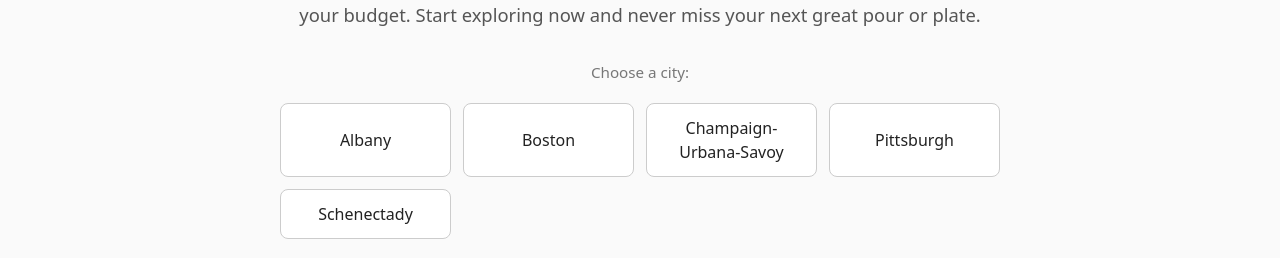
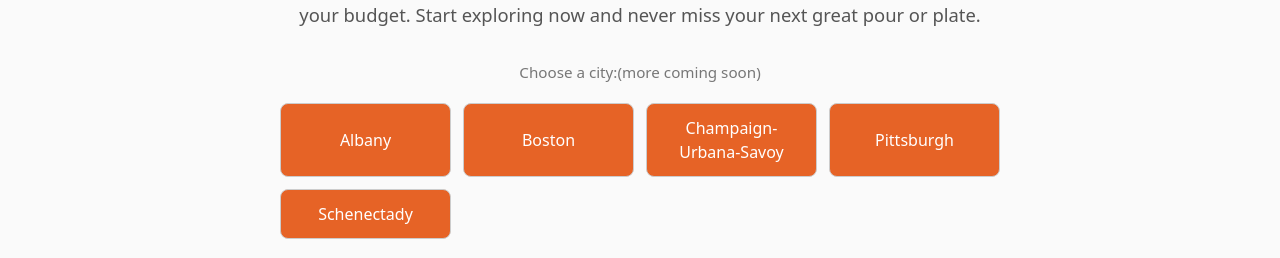
Before and after one commit to shana202/happyhourspot, a React (Vite) app in the folder client/: page / in a window 1280 px wide. Shown: the part 694-952 px from the top of the page. Built offline with nearby package versions, Linux system fonts and the light colour scheme; no server answers.

Commit message:
update styling to home buttons

```diff
--- a/client/src/pages/Home.css
+++ b/client/src/pages/Home.css
@@ -77,8 +77,8 @@
   padding: 0.75rem 1rem;
   border: 1px solid #ccc;
   border-radius: 8px;
-  background: #fff;
-  color: #222;
+  background: #e66326;
+  color: #ffffff;
   cursor: pointer;
   transition: background 0.15s ease, border-color 0.15s ease;
 }
--- a/client/src/pages/Home.jsx
+++ b/client/src/pages/Home.jsx
@@ -29,7 +29,7 @@ export default function Home() {
 Start exploring now and never miss your next great pour or plate.
 </p>
 
-<div className="home-label">Choose a city:</div>
+<div className="home-label">Choose a city:(more coming soon)</div>
       <div className="city-buttons">
         {sortedCities.map(c => (
           <button
```
